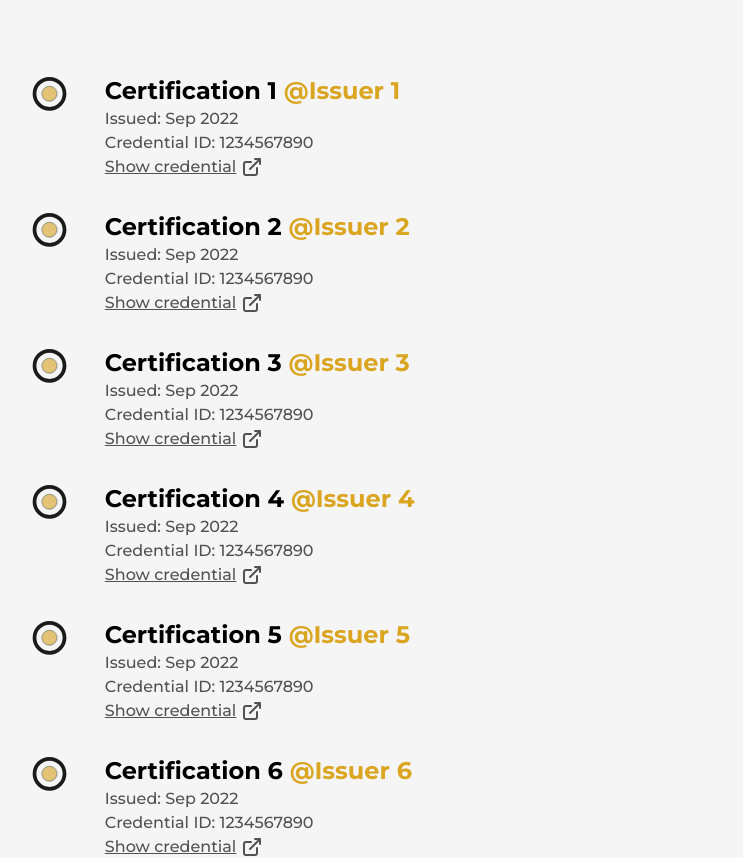
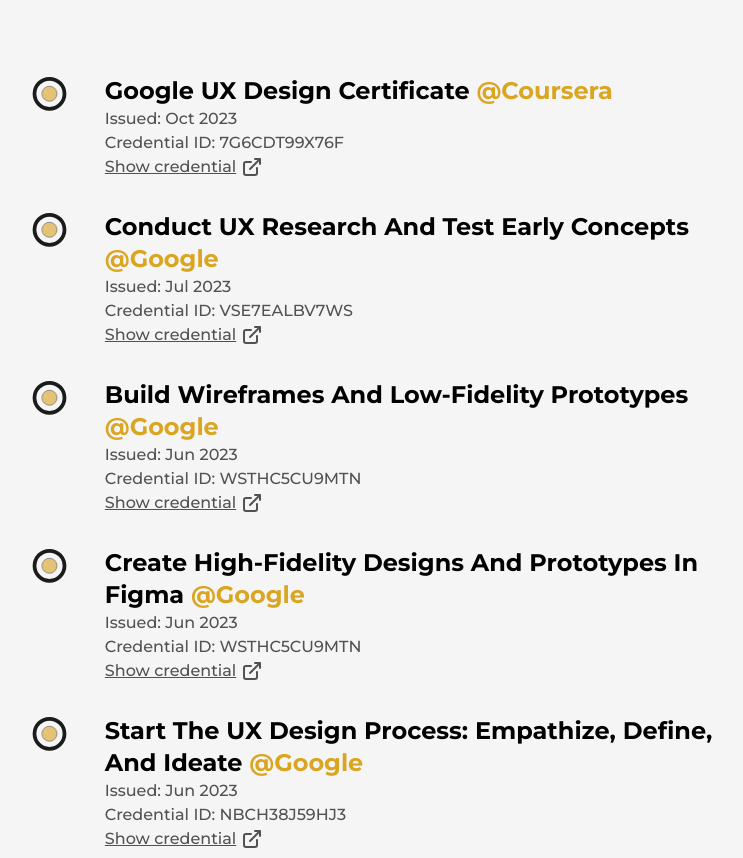
Before and after one commit to natalia-belei/natalia-belei.github.io, a Next.js app in the folder reactportfolio/: page /about in a window 1280 px wide. Shown: the part 3505-4363 px from the top of the page, without its empty margins (244-987 px from the left). Built offline with nearby package versions, Linux system fonts and the light colour scheme.

Commit message:
Update certifications.js

```diff
--- a/reactportfolio/data-config/certifications.js
+++ b/reactportfolio/data-config/certifications.js
@@ -1,57 +1,57 @@
 export const certificationsData = [
     {
         id: 1,
-        title: "Certification 1",
-        issuer: "Issuer 1",
-        issueDate: "Sep 2022",
-        credentialID: "1234567890",
-        credentialURL: "https://google.com",
+        title: "Google UX Design Certificate",
+        issuer: "Coursera",
+        issueDate: "Oct 2023",
+        credentialID: "7G6CDT99X76F",
+        credentialURL: "https://www.credly.com/badges/1c0199ab-c4db-4e7b-8f0d-ee3b4019889c/linked_in_profile",
         description: null,
     },
     {
         id: 2,
-        title: "Certification 2",
-        issuer: "Issuer 2",
-        issueDate: "Sep 2022",
-        credentialID: "1234567890",
-        credentialURL: "https://google.com",
+        title: "Conduct UX Research and Test Early Concepts",
+        issuer: "Google",
+        issueDate: "Jul 2023",
+        credentialID: "VSE7EALBV7WS",
+        credentialURL: "https://www.coursera.org/account/accomplishments/certificate/VSE7EALBV7WS",
         description: null,
     },
     ,
     {
         id: 3,
-        title: "Certification 3",
-        issuer: "Issuer 3",
-        issueDate: "Sep 2022",
-        credentialID: "1234567890",
-        credentialURL: "https://google.com",
+        title: "Build Wireframes and Low-Fidelity Prototypes",
+        issuer: "Google",
+        issueDate: "Jun 2023",
+        credentialID: "WSTHC5CU9MTN",
+        credentialURL: "https://www.coursera.org/account/accomplishments/certificate/WSTHC5CU9MTN",
         description: null,
     },
     {
         id: 4,
-        title: "Certification 4",
-        issuer: "Issuer 4",
-        issueDate: "Sep 2022",
-        credentialID: "1234567890",
-        credentialURL: "https://google.com",
+        title: "Create High-Fidelity Designs and Prototypes in Figma",
+        issuer: "Google",
+        issueDate: "Jun 2023",
+        credentialID: "WSTHC5CU9MTN",
+        credentialURL: "https://www.coursera.org/account/accomplishments/certificate/WSTHC5CU9MTN",
         description: null,
     },
     {
         id: 5,
-        title: "Certification 5",
-        issuer: "Issuer 5",
-        issueDate: "Sep 2022",
-        credentialID: "1234567890",
-        credentialURL: "https://google.com",
+        title: "Start the UX Design Process: Empathize, Define, and Ideate",
+        issuer: "Google",
+        issueDate: "Jun 2023",
+        credentialID: "NBCH38J59HJ3",
+        credentialURL: "https://www.coursera.org/account/accomplishments/certificate/NBCH38J59HJ3",
         description: null,
     },
     {
         id: 6,
-        title: "Certification 6",
-        issuer: "Issuer 6",
-        issueDate: "Sep 2022",
-        credentialID: "1234567890",
-        credentialURL: "https://google.com",
+        title: "Foundations of User Experience (UX) Design",
+        issuer: "Google",
+        issueDate: "May 2023",
+        credentialID: "7G6CDT99X76F",
+        credentialURL: "https://www.coursera.org/account/accomplishments/certificate/7G6CDT99X76F",
         description: null,
     },
     {
```
